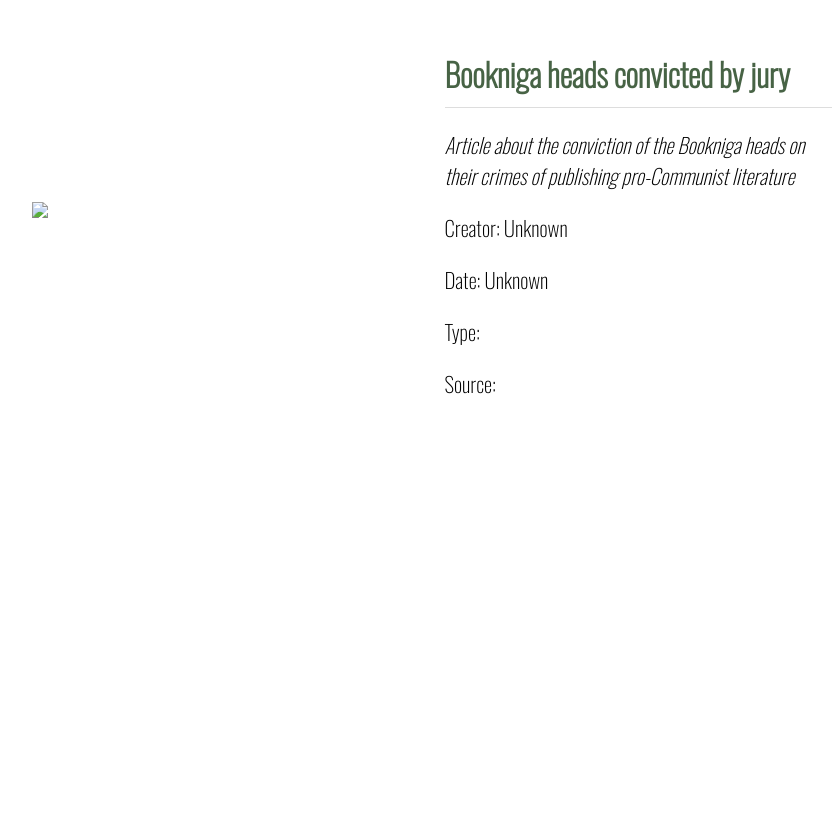
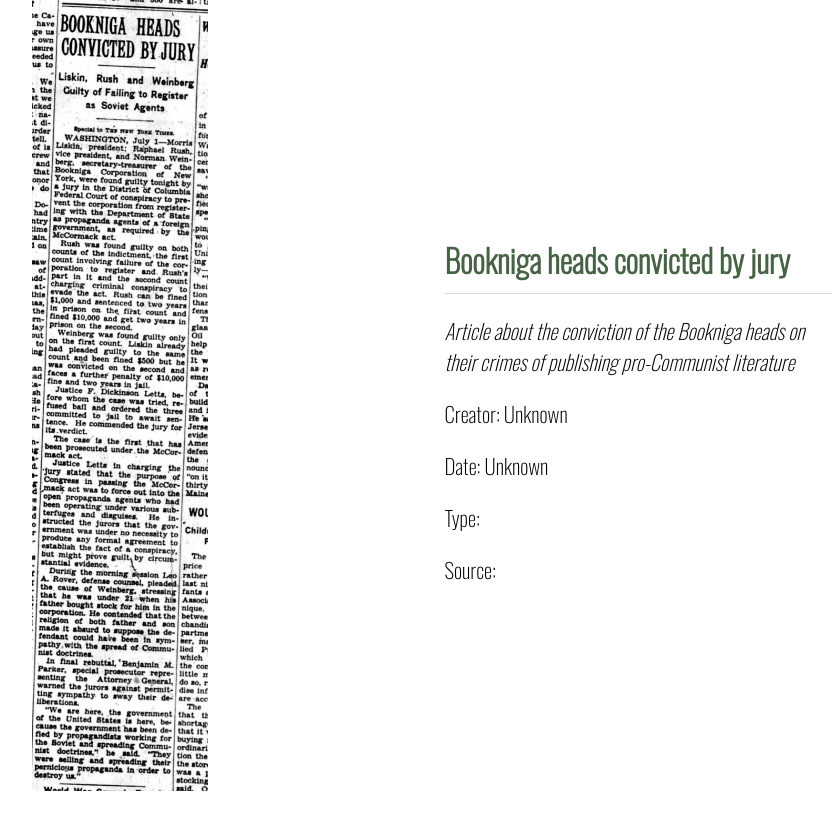
Before and after one commit to tonylira0327/forgn_agnt, a Jekyll site: the page built from _mindoc_media/BOOKNIGA_HEADS_CONVICTED_BY_JURY.md, in a window 1280 px wide. Shown: the top 830 px of the page, without its empty margins (208-1045 px from the left). Built offline with Jekyll 4.4.1, drawn with Linux system fonts in a browser that asks for light colours.

Commit message:
Update BOOKNIGA_HEADS_CONVICTED_BY_JURY.md

```diff
--- a/_mindoc_media/BOOKNIGA_HEADS_CONVICTED_BY_JURY.md
+++ b/_mindoc_media/BOOKNIGA_HEADS_CONVICTED_BY_JURY.md
@@ -16,7 +16,7 @@ format:
 credit_(IPTC):
 date_created_(IPTC):
 
-_path: assets/img/BOOKNIGA_HEADS_CONVICTED_BY_JURY.jpg
+_path: /assets/img/BOOKNIGA_HEADS_CONVICTED_BY_JURY.jpg
 order: '07'
 layout: image_description
 ---
```
